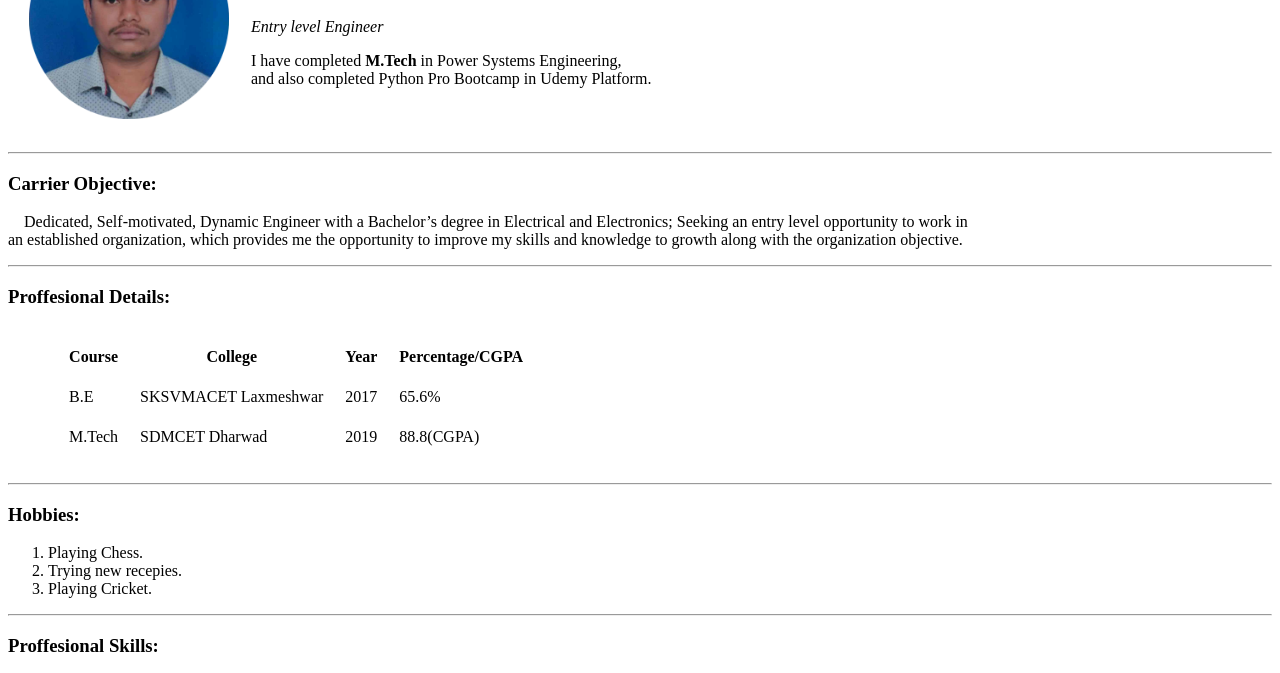
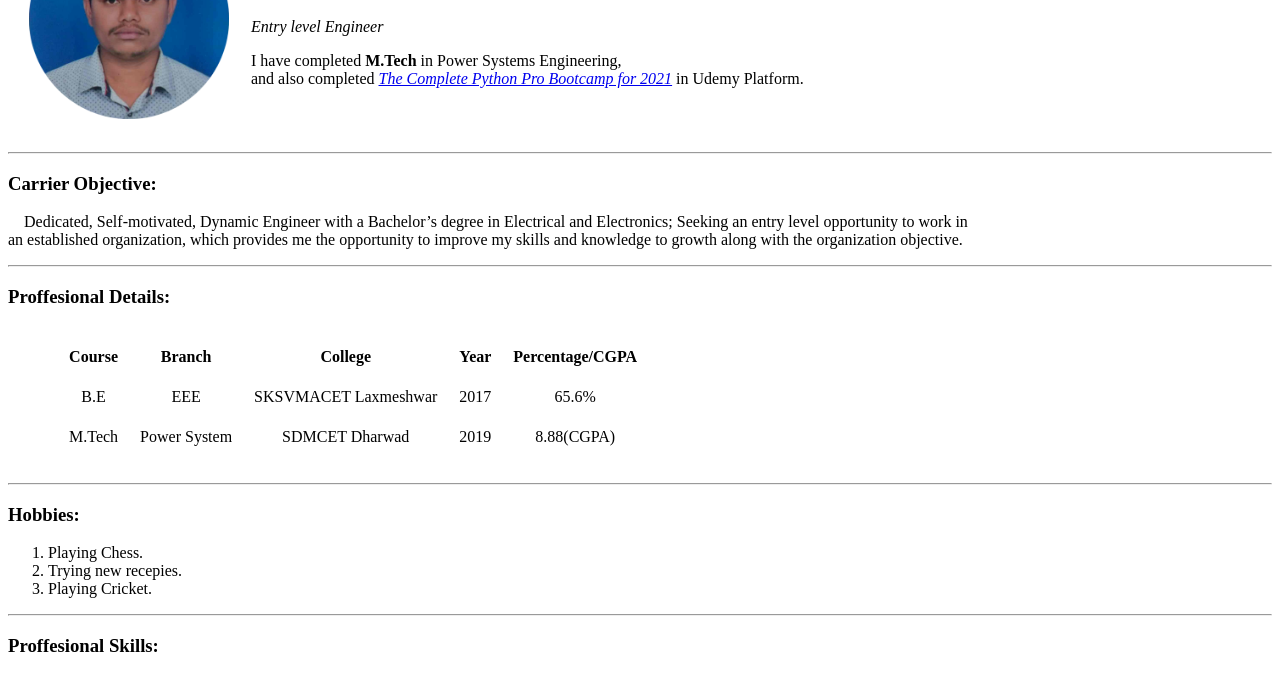
Before and after one commit to manjumh021/CV, a plain HTML site: page index.html in a window 1280 px wide. Shown: the part 110-783 px from the top of the page. Drawn offline with Linux system fonts and the light colour scheme.

Commit message:
Update index.html

```diff
--- a/index.html
+++ b/index.html
@@ -3,13 +3,15 @@
 <head>
     <meta charset="UTF-8">
     <title>Manjunathgouda MH Website</title>
+    <link rel="stylesheet" href="css/styles.css">
 </head>
-<body>
+<body >
 <table cellspacing="20">
     <td><img src="manju.png"width="200" height="200" alt="ManjuMH's Profile Picture"></td>
     <td><h1>Manjunathgouda M Halappagoudra</h1>
     <p><em>Entry level Engineer</em></p>
-    <p>I have completed <strong>M.Tech</strong> in Power Systems Engineering,<br> and also completed Python Pro Bootcamp in Udemy Platform.</p>
+        <p>I have completed <strong>M.Tech</strong> in Power Systems Engineering,<br> and also completed
+            <a href="python_cert.html" class="pyth_cert"><em>The Complete Python Pro Bootcamp for 2021</em></a>  in Udemy Platform.</p>
     </td>
 </table>
 <hr>
@@ -22,13 +24,13 @@
 
 <h3>Proffesional Details:</h3>
 <ol>
-<table cellspacing="20">
+<table cellspacing="20" class="education">
         <thead>
-            <th>Course</th><th>College</th><th>Year</th><th>Percentage/CGPA</th>
+            <th>Course</th><th>Branch</th><th>College</th><th>Year</th><th>Percentage/CGPA</th>
         </thead>
-        <tbody>
-            <tr><td>B.E</td><td>SKSVMACET Laxmeshwar</td><td>2017</td><td>65.6%</td></tr>
-            <tr><td>M.Tech</td><td>SDMCET Dharwad</td><td>2019</td><td>88.8(CGPA)</td></tr>
+        <tbody style="text-align:center">
+            <tr><td>B.E</td><td>EEE</td><td>SKSVMACET Laxmeshwar</td><td>2017</td><td>65.6%</td></tr>
+            <tr><td>M.Tech</td><td>Power System</td><td>SDMCET Dharwad</td><td>2019</td><td>8.88(CGPA)</td></tr>
         </tbody>
     </table>
 </ol>
@@ -36,14 +38,14 @@
 <hr>
 
 <h3>Hobbies:</h3>
-<ol>
+<ol class="hobbies">
     <li>Playing Chess.</li>
     <li>Trying new recepies.</li>
     <li>Playing Cricket.</li>
 </ol>
 <hr>
 <h3>Proffesional Skills:</h3>
-<table cellspacing="20">
+<table cellspacing="20" class="profskils">
     <thead>
         <th>Skill</th>
         <th>Level</th>
@@ -100,7 +102,7 @@
 </table>
 <hr>
 <h3>Languages:</h3>
-<table>
+<table class="languages">
     <thead>
         <th>Language</th>
         <th>Level</th>
```
